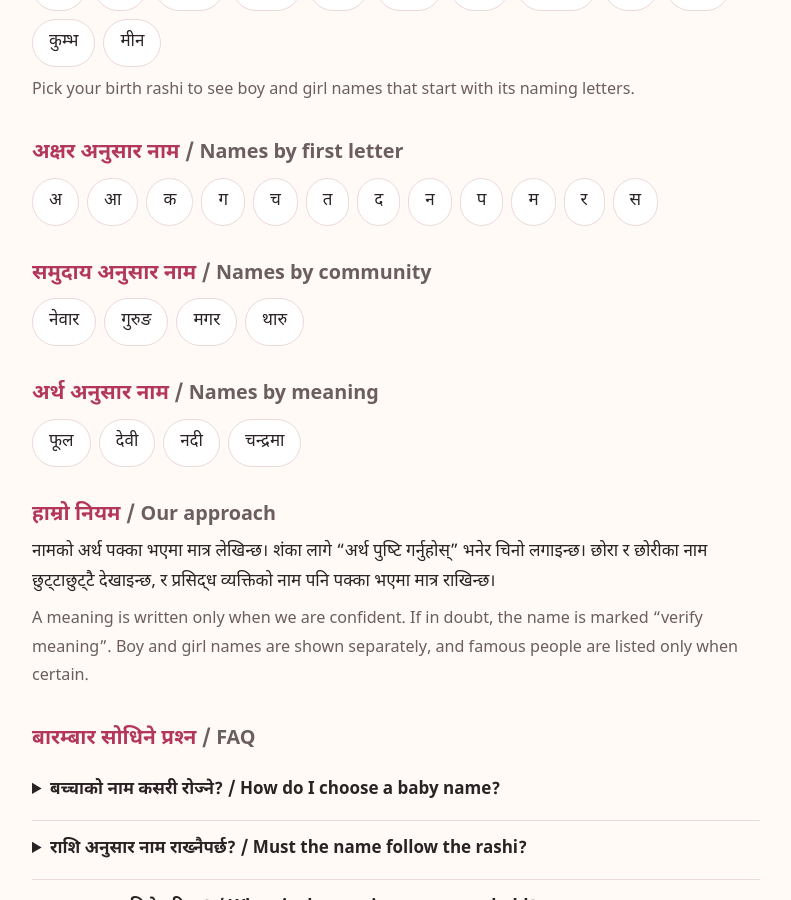
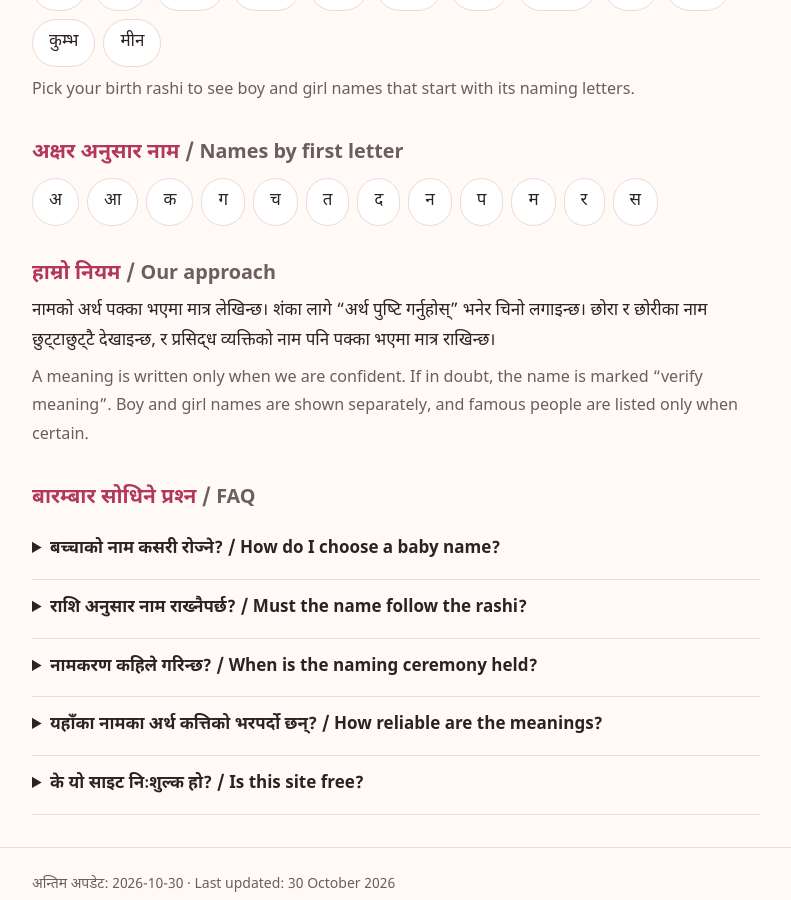
Before and after one commit to kcbinam52/Baby-names, a Jekyll site: the page built from index.html, in a window 1280 px wide and 900 px high, scrolled down 602 px. Shown: the whole window, without its empty margins (244-1035 px from the left). Built offline with Jekyll 4.4.1, drawn with Linux system fonts in a browser that asks for light colours.

Commit message:
Remove homepage links to unpublished name categories

```diff
--- a/index.html
+++ b/index.html
@@ -1,6 +1,6 @@
 ---
 title: 'छोरा र छोरीको नाम अर्थसहित | Nepali Baby Names'
-description: 'राशि, अक्षर र समुदाय अनुसार छोराछोरीको नाम खोज्नुहोस्। Find Nepali baby boy and girl names by rashi, letter, ethnicity and meaning.'
+description: 'राशि र अक्षर अनुसार नेपाली छोराछोरीका नाम अर्थसहित खोज्नुहोस्। Find Nepali baby names with meanings by rashi and first letter.'
 updated: 2026-10-30
 faq:
   - q: 'बच्चाको नाम कसरी रोज्ने? / How do I choose a baby name?'
@@ -43,15 +43,6 @@ faq:
 
 {% include ad.html n=2 %}
 
-<h2>समुदाय अनुसार नाम <span class="en">/ Names by community</span></h2>
-<div class="chips">
-<a href="/ethnicity/newar/">नेवार</a><a href="/ethnicity/gurung/">गुरुङ</a><a href="/ethnicity/magar/">मगर</a><a href="/ethnicity/tharu/">थारु</a>
-</div>
-
-<h2>अर्थ अनुसार नाम <span class="en">/ Names by meaning</span></h2>
-<div class="chips">
-<a href="/meaning/flower/">फूल</a><a href="/meaning/goddess/">देवी</a><a href="/meaning/river/">नदी</a><a href="/meaning/moon/">चन्द्रमा</a>
-</div>
 
 <h2>हाम्रो नियम <span class="en">/ Our approach</span></h2>
 <p>नामको अर्थ पक्का भएमा मात्र लेखिन्छ। शंका लागे “अर्थ पुष्टि गर्नुहोस्” भनेर चिनो लगाइन्छ। छोरा र छोरीका नाम छुट्टाछुट्टै देखाइन्छ, र प्रसिद्ध व्यक्तिको नाम पनि पक्का भएमा मात्र राखिन्छ।</p>
```
